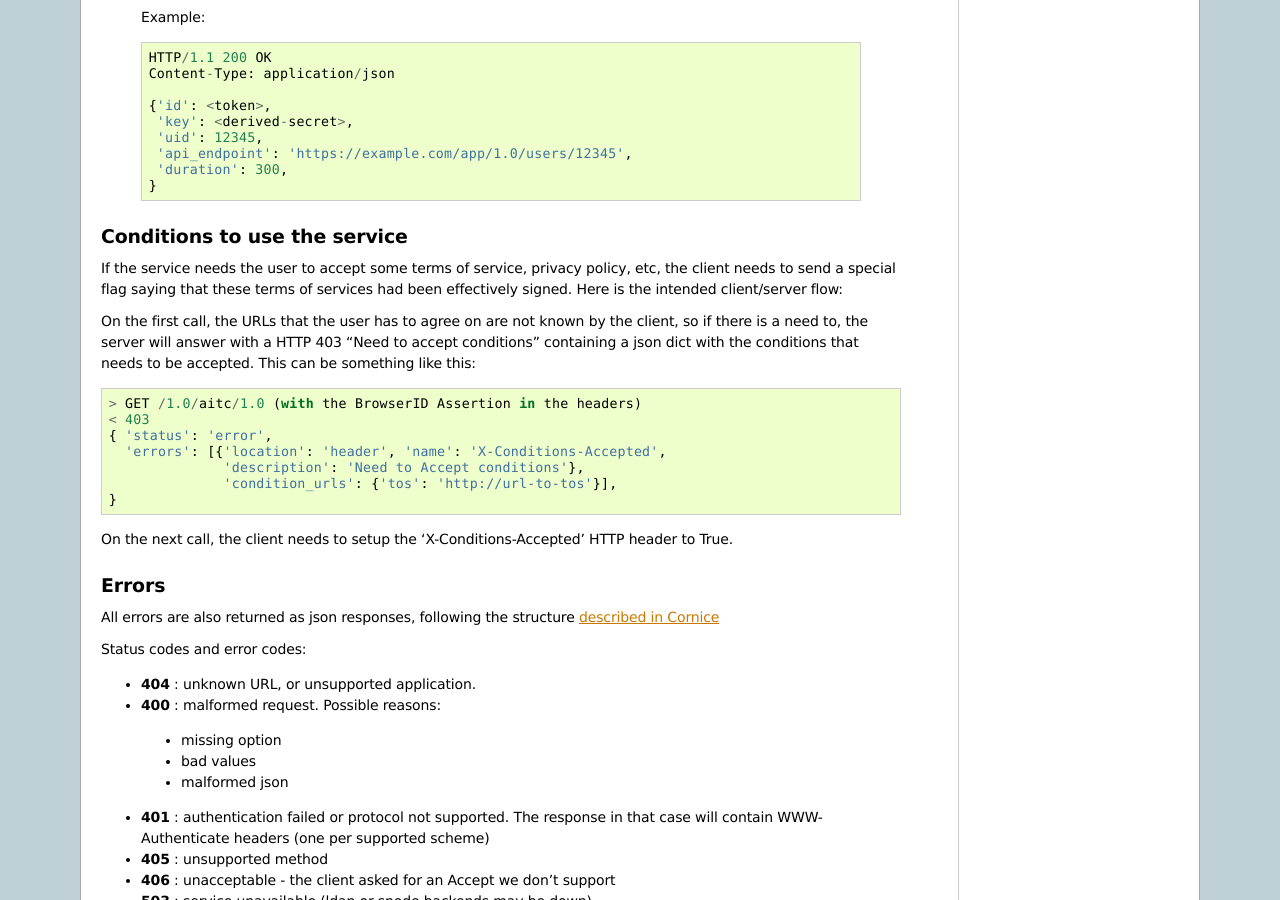
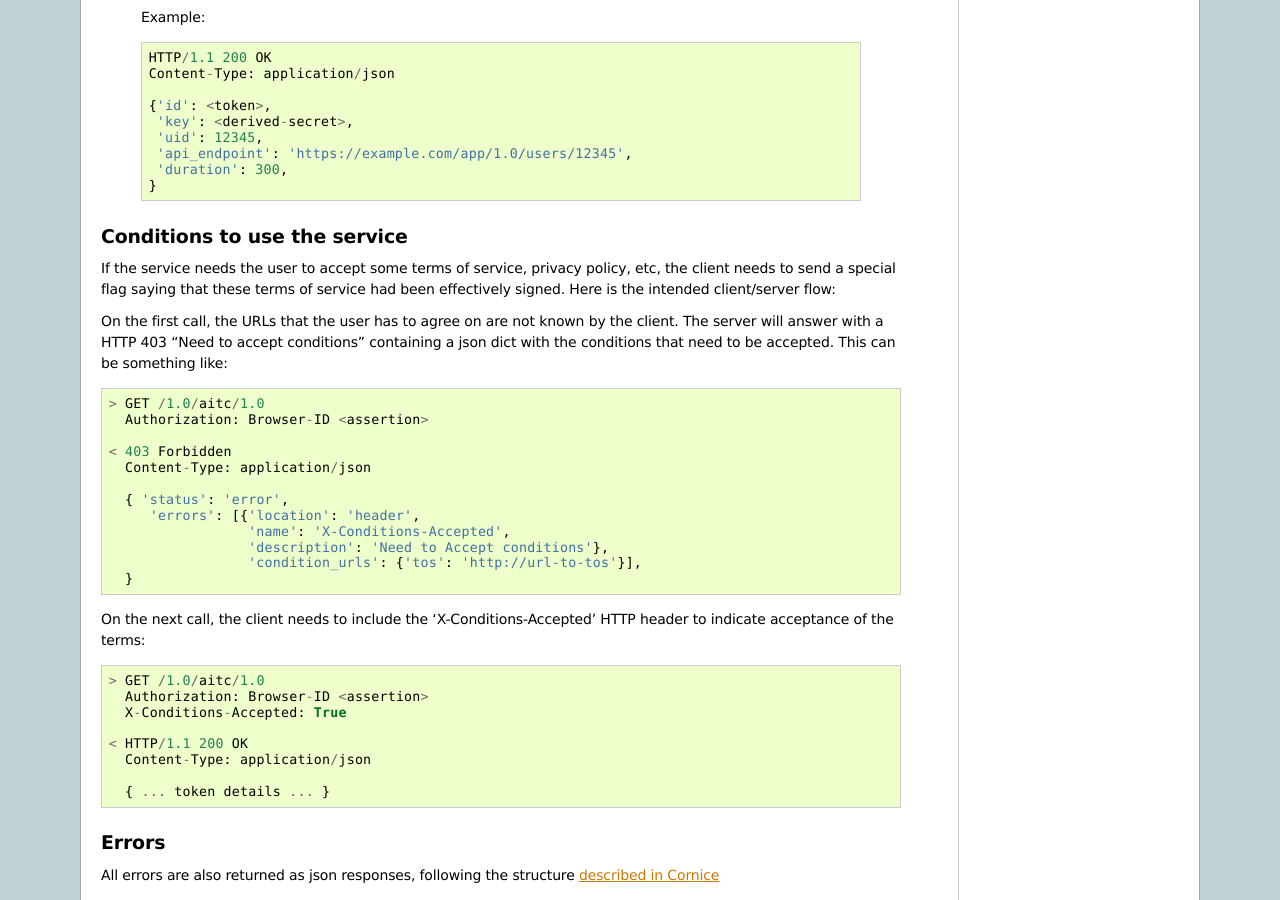
Before and after one commit to mozilla-services/docs, a Sphinx documentation site: the page built from source/token/apis.rst, in a window 1280 px wide and 900 px high, scrolled down 629 px. Built offline with Sphinx 7.4.7, drawn with Linux system fonts in a browser that asks for light colours; the version number could not be read and is left out.

Commit message:
Fix typos, expand example in X-Conditions-Accepted docs.

```diff
--- a/source/token/apis.rst
+++ b/source/token/apis.rst
@@ -48,28 +48,44 @@ Token Server API v1.0
          'duration': 300,
         }
 
+
 Conditions to use the service
 =============================
 
 If the service needs the user to accept some terms of service, privacy policy,
 etc, the client needs to send a special flag saying that these terms of
-services had been effectively signed. Here is the intended client/server flow:
+service had been effectively signed. Here is the intended client/server flow:
 
 On the first call, the URLs that the user has to agree on are not known by the
-client, so if there is a need to, the server will answer with a HTTP 403 "Need
-to accept conditions" containing a json dict with the conditions that needs to
-be accepted. This can be something like this::
+client.  The server will answer with a HTTP 403 "Need
+to accept conditions" containing a json dict with the conditions that need to
+be accepted. This can be something like::
 
-    > GET /1.0/aitc/1.0 (with the BrowserID Assertion in the headers)
-    < 403
-    { 'status': 'error',
-      'errors': [{'location': 'header', 'name': 'X-Conditions-Accepted',
-                  'description': 'Need to Accept conditions'},
-                  'condition_urls': {'tos': 'http://url-to-tos'}],
-    }
+    > GET /1.0/aitc/1.0
+      Authorization: Browser-ID <assertion>
 
-On the next call, the client needs to setup the 'X-Conditions-Accepted' HTTP
-header to True.
+    < 403 Forbidden
+      Content-Type: application/json
+
+      { 'status': 'error',
+         'errors': [{'location': 'header',
+                     'name': 'X-Conditions-Accepted',
+                     'description': 'Need to Accept conditions'},
+                     'condition_urls': {'tos': 'http://url-to-tos'}],
+      }
+
+On the next call, the client needs to include the 'X-Conditions-Accepted' HTTP
+header to indicate acceptance of the terms::
+
+    > GET /1.0/aitc/1.0
+      Authorization: Browser-ID <assertion>
+      X-Conditions-Accepted: True
+
+    < HTTP/1.1 200 OK
+      Content-Type: application/json
+
+      { ... token details ... }
+
 
 Errors
 ======
```
